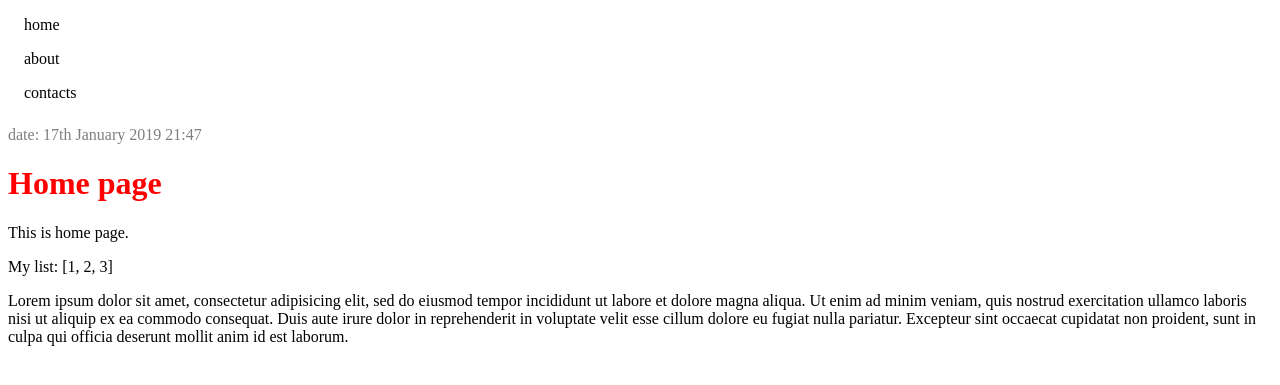
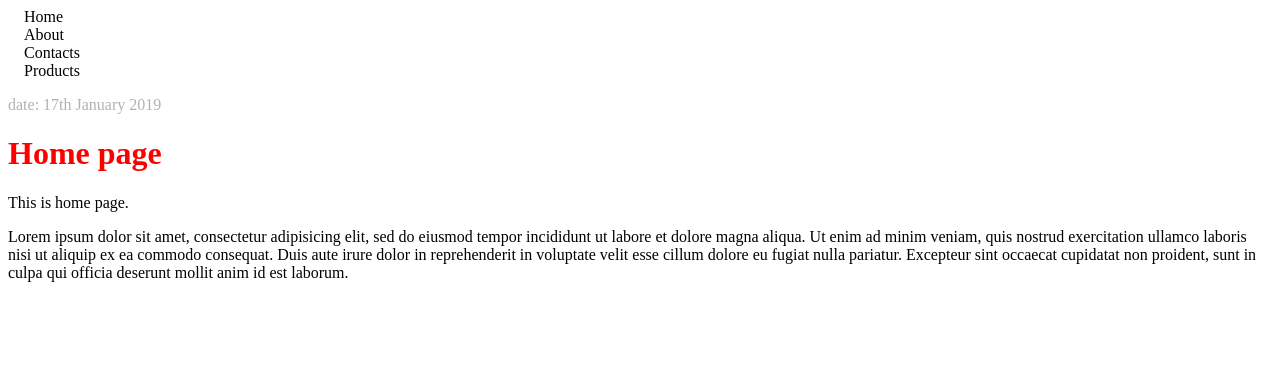
Before and after one commit to ton-and-polo/geekbrains_django_11.01.2019, a Django app: page / in a window 1280 px wide. Shown: the top 385 px of the page. Run offline with Django 3.2, Linux system fonts and the light colour scheme.

Commit message:
Change style and pages

```diff
--- a/pages/views.py
+++ b/pages/views.py
@@ -5,21 +5,20 @@ from django.shortcuts import render
 
 def index_view(request, *args, **kwargs):
     context = {
-        "title": "home",
-        "my_list": [1, 2, 3]
+        "title": "home"
     }
     return render(request, "index.html", context)
 
 
 def contacts_view(request, *args, **kwargs):
     context = {
-        "title": "contacts",
+        "title": "contacts"
     }
     return render(request, "contacts.html", context)
 
 
 def about_view(request, *args, **kwargs):
     context = {
-        "title": "about",
+        "title": "about"
     }
     return render(request, "about.html", context)
--- a/static/css/style.css
+++ b/static/css/style.css
@@ -1,30 +1,24 @@
+
 h1 {
     color: red;
 }
 
-.date {opacity: 0.5;}
-
-a {
-    color: blue;
-    text-decoration: none;
+.date p {
+  opacity: 0.3;
 }
 
-
-ul {
+.navbar ul {
   list-style-type: none;
   margin: 0;
   padding: 0;
 }
 
-li a {
-  display: block;
+.navbar li a {
   color: #000;
   padding: 8px 16px;
   text-decoration: none;
 }
 
-
-li a:hover {
-  color: white;
-  background-color: black;
+.navbar li a:hover {
+  color: gray;
 }
--- a/templates/about.html
+++ b/templates/about.html
@@ -3,4 +3,5 @@
 {%  block content%}
     <h1>About</h1>
     <p>This is about page.</p>
+    <p>{% lorem %}</p>
 {% endblock %}
--- a/templates/base.html
+++ b/templates/base.html
@@ -6,17 +6,27 @@
     <meta name="viewport" content="width=device-width, initial-scale=1">
     <title>
         {% if title %}
-            {{ title|title }}
+            Django_{{ title|title }}
         {% else %}
-            Geek_Brains
+            Django_Project
         {% endif %}
     </title>
     <link rel="stylesheet" href="{% static 'css/style.css' %}">
 </head>
 <body>
-    {% include "navbar.html" %}
-    <p class="date">date: {% now "jS F Y H:i" %}</p>
-    {% block content %}
-    {% endblock %}
+    <div class="navbar">
+        {% include "navbar.html" %}
+    </div>
+
+    <div class="date">
+        <p>date: {% now "jS F Y" %}</p>
+    </div>
+
+    <div class="container">
+        {% block content %}
+            <!-- Place your content here! -->
+        {% endblock %}
+    </div>
+
 </body>
 </html>
--- a/templates/contacts.html
+++ b/templates/contacts.html
@@ -3,4 +3,5 @@
 {%  block content%}
     <h1>Contacts</h1>
     <p>This is contacts page.</p>
+    <p>{% lorem %}</p>
 {% endblock %}
--- a/templates/index.html
+++ b/templates/index.html
@@ -1,16 +1,9 @@
 {% extends "base.html" %}
 
 {%  block content %}
+
     <h1>Home page</h1>
     <p>This is home page.</p>
-
-    {% if user.is_authenticated %}
-        <p>Hello, {{ user.name }}.</p>
-    {% endif %}
-
-    <p>My list: {{ my_list }}</p>
-
     <p>{% lorem %}</p>
 
-
 {% endblock %}
--- a/templates/navbar.html
+++ b/templates/navbar.html
@@ -1,7 +1,8 @@
 <nav>
     <ul>
-        <li><a href="{% url 'home' %}">home</a></li>
-        <li><a href="{% url 'about' %}">about</a></li>
-        <li><a href="{% url 'contacts' %}">contacts</a></li>
+        <li><a href="{% url 'home' %}">Home</a></li>
+        <li><a href="{% url 'about' %}">About</a></li>
+        <li><a href="{% url 'contacts' %}">Contacts</a></li>
+        <li><a href="{% url 'products:products-list' %}">Products</a></li>
     </ul>
 </nav>
```
